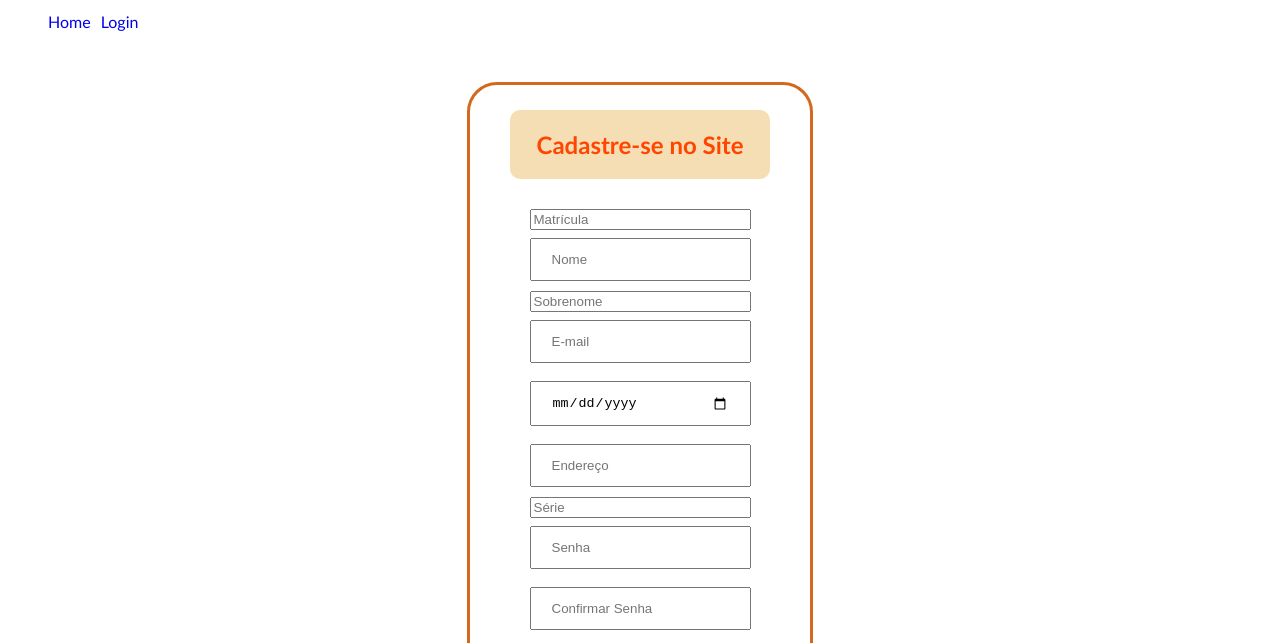
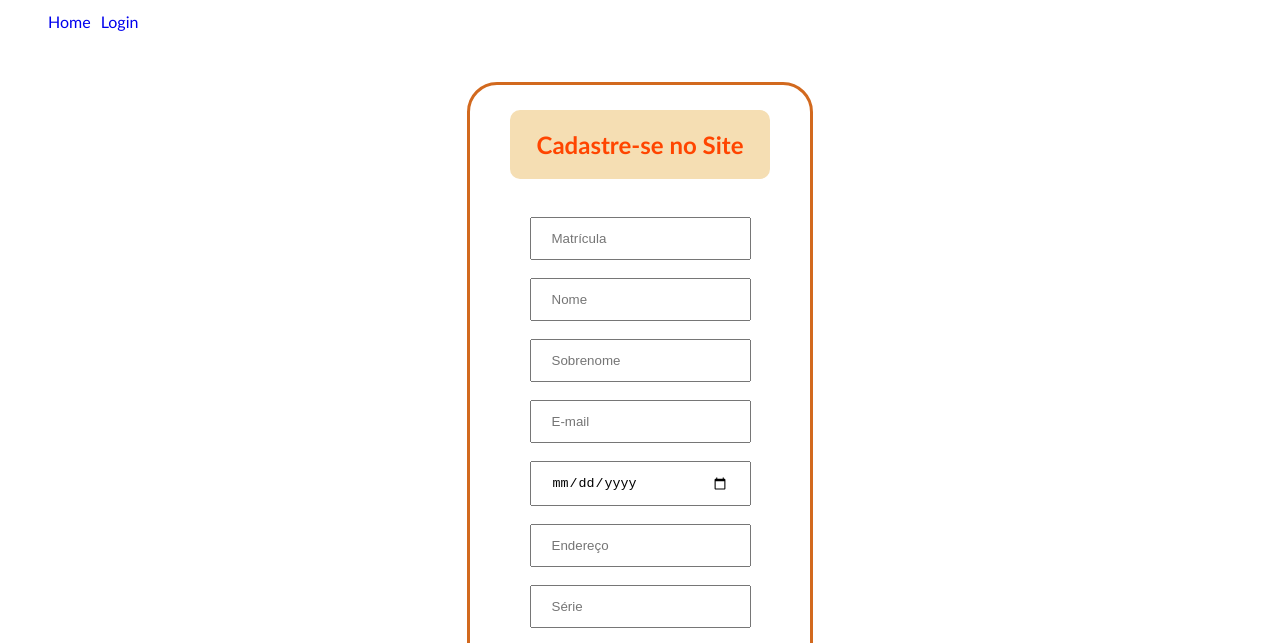
Before and after one commit to LucasKeller7/Av-Trimestral-Tecnico, a plain HTML site: page registro.html in a window 1280 px wide. Shown: the part 110-753 px from the top of the page. Drawn offline with Linux system fonts and the light colour scheme.

Commit message:
Update style.css

```diff
--- a/style.css
+++ b/style.css
@@ -114,7 +114,7 @@
     margin: auto;
 }
 
-/* #matricula {
+#matricula {
     width: 100%;
     padding: 12px 20px;
     margin: 8px 0;
@@ -128,7 +128,7 @@
     margin: 8px 0;
     box-sizing: border-box;
     margin-bottom: 10px;
-} */
+}
 
 #datanascimento {
     width: 100%;
@@ -146,13 +146,13 @@
     margin-bottom: 10px;
 }
 
-/* #serie {
+#serie {
     width: 100%;
     padding: 12px 20px;
     margin: 8px 0;
     box-sizing: border-box;
     margin-bottom: 10px;
-} */
+}
 
 #nome {
     width: 100%;
```
